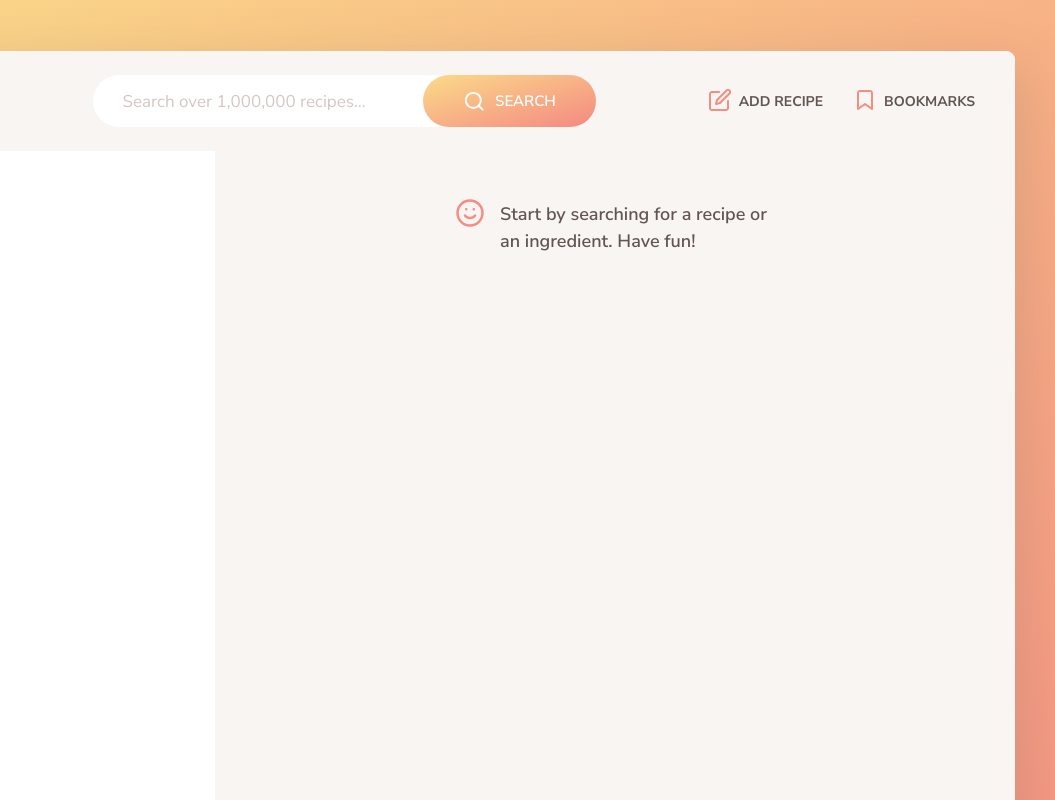
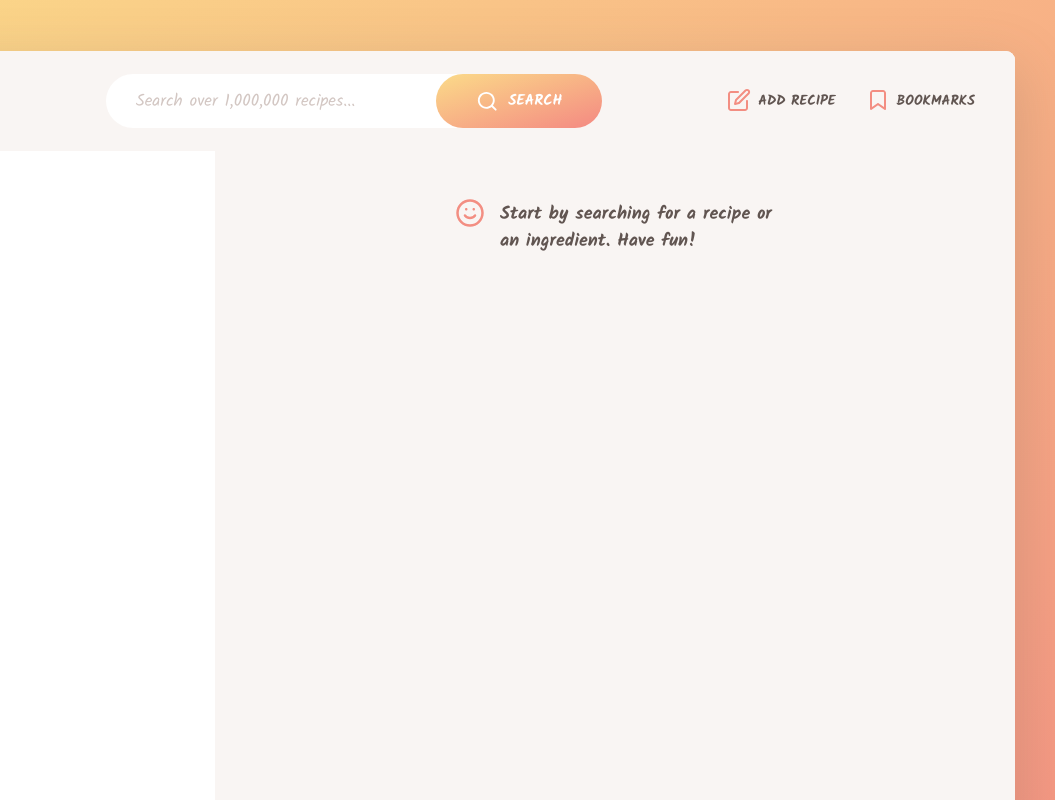
Before and after one commit to frontendfixer/forkify-recipe-js, a website built with Vite: page index.html in a window 1280 px wide. Shown: the top 800 px of the page, 225-1280 px from the left. Built offline with nearby package versions, Linux system fonts and the light colour scheme.

Commit message:
change font to 'Kalam'

```diff
--- a/index.html
+++ b/index.html
@@ -4,15 +4,17 @@
     <meta charset="UTF-8" />
     <meta name="viewport" content="width=device-width, initial-scale=1.0" />
     <meta http-equiv="X-UA-Compatible" content="ie=edge" />
+    <link rel="icon" type="image/png" href="/favicon.png" />
+
+    <link rel="preconnect" href="https://fonts.googleapis.com" />
+    <link rel="preconnect" href="https://fonts.gstatic.com" crossorigin />
     <link
-      href="https://fonts.googleapis.com/css?family=Nunito+Sans:400,600,700"
+      href="https://fonts.googleapis.com/css2?family=Kalam:wght@300;400;700&display=swap"
       rel="stylesheet"
     />
-    <link rel="shortcut icon" href="/favicon.png" type="image/x-icon" />
 
     <link rel="stylesheet" href="src/sass/main.scss" />
-
-    <title>forkify // Search over 1,000,000 recipes</title>
+    <title>forkify &hearts; Search over 1,000,000 recipes</title>
   </head>
 
   <body>
--- a/src/sass/_base.scss
+++ b/src/sass/_base.scss
@@ -37,7 +37,7 @@ html {
 }
 
 body {
-  font-family: 'Nunito Sans', sans-serif;
+  font-family: 'Kalam', cursive;
   font-weight: 400;
   line-height: 1.6;
   color: $color-grey-dark-1;
```
